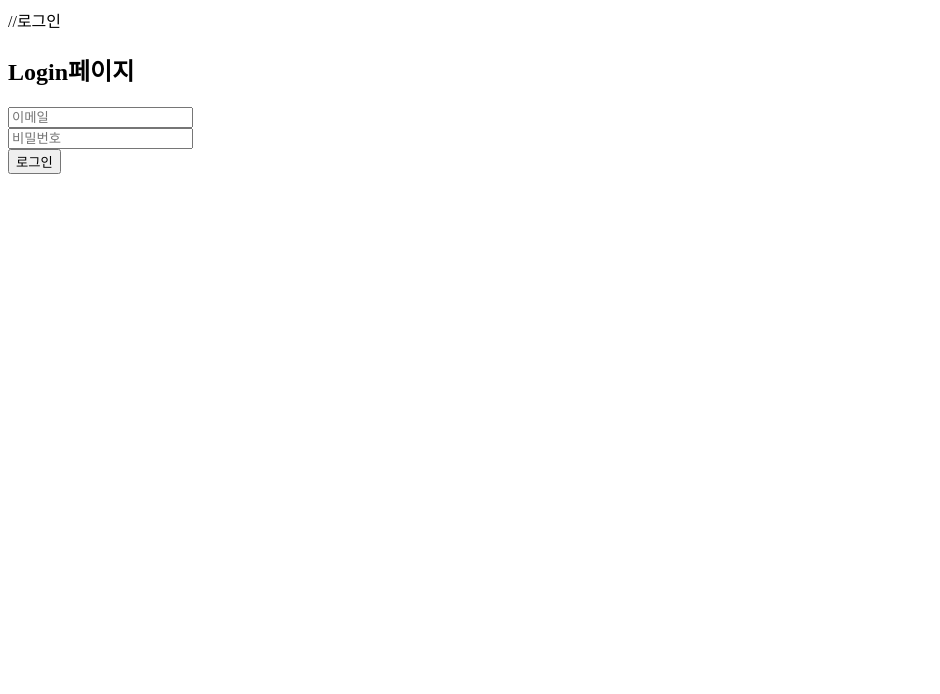
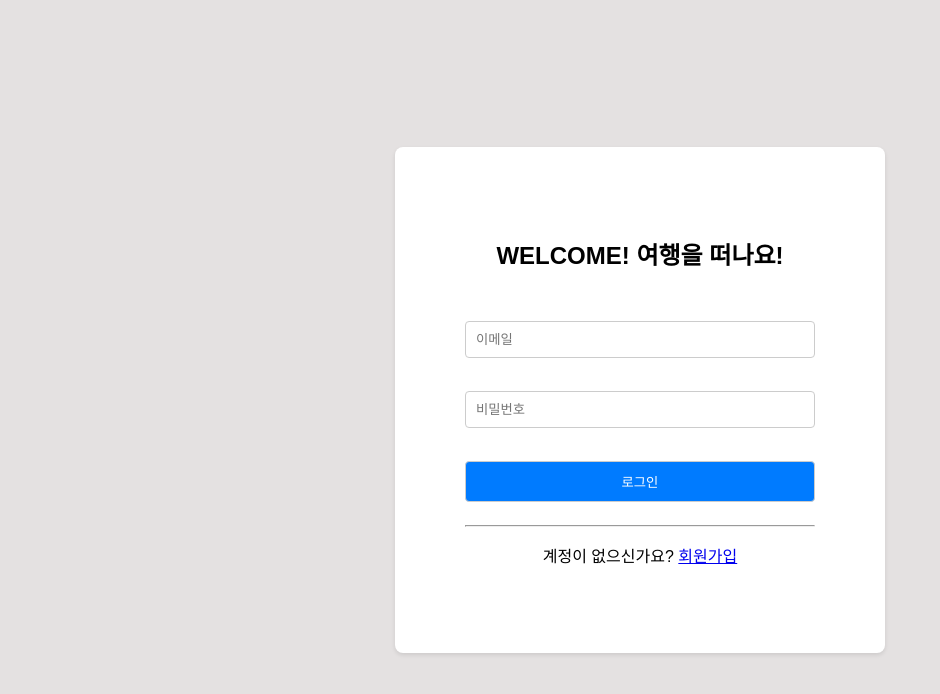
Before and after one commit to komiharuu/team11project, a website: page homepage/login.ejs in a window 1280 px wide. Shown: the whole page, without its empty margins (0-940 px from the left). Drawn offline with nearby package versions, Linux system fonts and the light colour scheme; files that its build step writes are made by us from their sources.

Commit message:
feat:login.ejs연결

```diff
--- a/app.js
+++ b/app.js
@@ -19,6 +19,9 @@ const PORT = process.env.PORT;
 app.set("views","./homepage"); //hompage폴더 안에 있는.
 app.set("view engine", "ejs");
 //무언가하는중
+app.get('/posts',(req,res)=>{
+  res.send("게시판 페이지로 이동!")
+})
 // app.get('/auth/sign-in',(req,res) =>{
   // res.render("login");
 // })
--- a/homepage/login.ejs
+++ b/homepage/login.ejs
@@ -3,36 +3,122 @@
 <head>
   <meta charset="UTF-8">
   <meta name="viewport" content="width=device-width, initial-scale=1.0">
-  <title>Login페이지</title>
-     //로그인
+  <title>Login</title>
+  <style>
+
+body {
+  font-family: Arial, sans-serif;
+  background-color: #d1cccc94;
+  display: flex;
+  justify-content: center;
+  align-items: center;
+  height: 100vh;
+  margin: 0;
+}
+
+.container {
+  width: 350px;
+  padding: 70px;
+  background-color: #ffffff;
+  border-radius: 8px;
+  box-shadow: 0 2px 4px rgba(0, 0, 0, 0.1);
+  text-align: center; /* 로그인 폼 요소를 가운데 정렬 */
+}
+
+h2 {
+  text-align: center;
+  margin-bottom: 50px;
+}
+
+input[type="email"],
+input[type="password"],
+button {
+  width: 100%;
+  padding: 10px;
+  margin-bottom: 15px;
+  border: 1px solid #ccc;
+  border-radius: 4px;
+}
+
+button {
+  background-color: #007bff;
+  color: #fff;
+  cursor: pointer;
+}
+
+button:hover {
+  background-color: #0056b3;
+}
+
+input[type="email"],
+input[type="password"] {
+  display: block;
+  box-sizing: border-box;
+}
+
+input[type="email"]:focus,
+input[type="password"]:focus {
+  outline: none;
+  border-color: #007bff;
+  box-shadow: 0 0 5px rgba(0, 123, 255, 0.5);
+}
+.signup-link a:hover {
+  text-decoration: underline;
+}
+
+  </style>
 
 </head>
 <body>
   <div class="container">
-      <h2>Login페이지</h2>
-      <input id="id" type="text" placeholder="이메일"><br>
-      <input id="psword" type="text" placeholder="비밀번호"><br>
-      <button>로그인</button>
+    <h2>WELCOME! 여행을 떠나요!</h2>
+    <input id="email" type="email" placeholder="이메일"><br>
+    <input id="password" type="password" placeholder="비밀번호"><br>
+    <button>로그인</button>
+    <div class="signup-link">
+      <hr> <!-- 수평선 추가 -->
+      <p>계정이 없으신가요? <a href="/api/sign-in">회원가입</a></p>
+    </div>
+  </div>
 
   <script src="https://code.jquery.com/jquery-3.6.0.min.js"></script>
   <script>
- const id =document.querySelector("#id")
- const psword =document.querySelector("#psword")
- const loginBtn =document.querySelector("button")
+    const email = document.querySelector("#email");
+    const password = document.querySelector("#password");
+    const loginBtn = document.querySelector("button");
 
- loginBtn.addEventListener("click", login);
+    loginBtn.addEventListener("click", login);
 
- function login(){
-
- const req = {
-   id:id.value,
-   psword:psword.value,
- };
-//서버로 전달하기 위해 fetch를 이용한다.
-//  fetch();
-console.log(req)
-}
-
+    function login() {
+      const req = {
+        email: email.value,
+        password: password.value,
+      };
+      fetch("/auth/sign-in", {
+        method: "POST",
+        headers: {
+          "Content-Type": "application/json",
+        },
+        body: JSON.stringify(req),
+      })
+      .then(response => response.json())
+      .then(data => {
+        if (data.status === 200) {
+          alert(data.message);
+          // 성공 시 토큰을 로컬 스토리지나 쿠키에 저장
+          localStorage.setItem('accessToken', data.data.accessToken);
+          localStorage.setItem('refreshToken', data.data.refreshToken);
+          // 로그인 성공 후 리다이렉트 (예: 홈페이지로)
+          window.location.href = "/posts";
+        } else {
+          alert(data.message);
+        }
+      })
+      .catch(error => {
+        console.error("Error:", error);
+        alert("로그인 중 오류가 발생했습니다.");
+      });
+    }
   </script>
 </body>
 </html>
--- a/src/routers/auth.router.js
+++ b/src/routers/auth.router.js
@@ -6,7 +6,7 @@ import jwt from 'jsonwebtoken';
 import { requireRefreshToken } from '../middlewares/require-refresh-token.middleware.js';
 const router = express.Router();
 
-//하는중
+//주소 치면 login.ejs설정화면이동!
 router.get('/sign-in',(req,res) =>{
   res.render("login"); //app.set homepage설정 그안에 /login.ejs폴더.
 })
```
